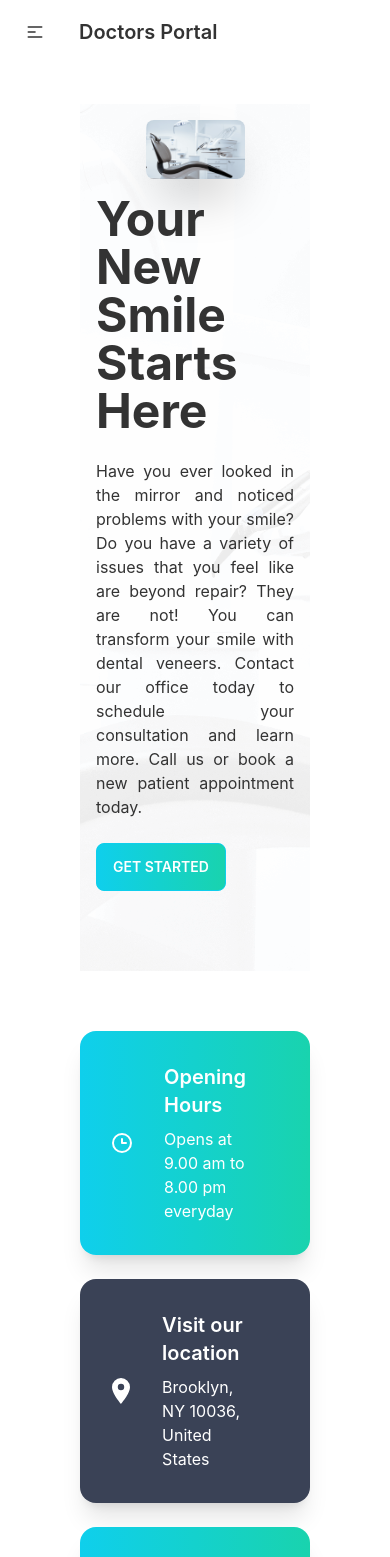
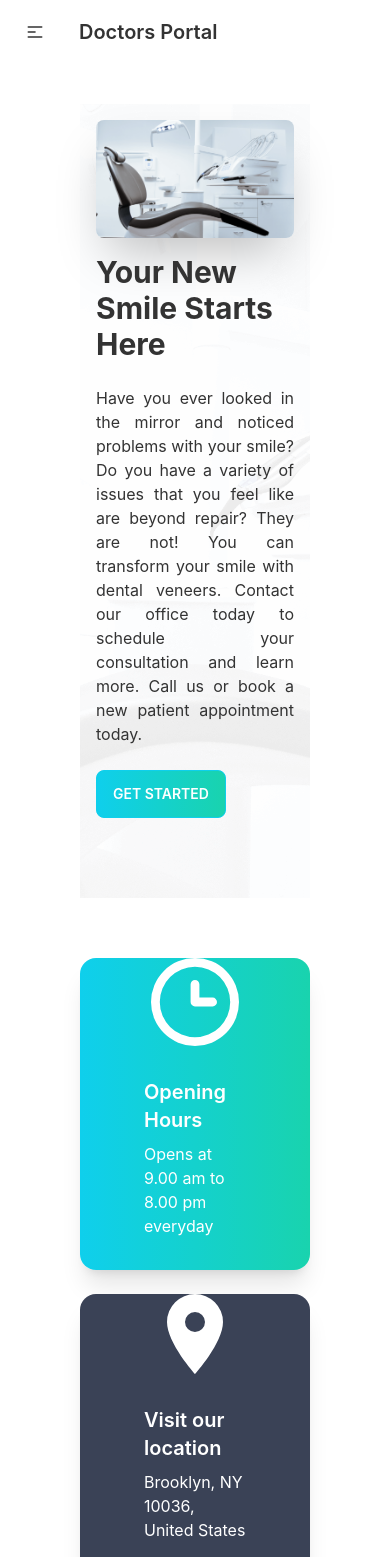
Before and after one commit to khaled39ab/Doctors-Portal-Client, a React (Create React App) app: page / in a window 390 px wide. Shown: the top 1557 px of the page. Built offline with nearby package versions, Linux system fonts and the light colour scheme.

Commit message:
make responsive

```diff
--- a/src/Pages/Home/Banner/Banner.jsx
+++ b/src/Pages/Home/Banner/Banner.jsx
@@ -6,9 +6,9 @@ const Banner = () => {
     return (
         <div className="hero banner my-10 pb-16">
             <div className="hero-content flex-col lg:flex-row-reverse">
-                <img src={chair} alt='chair' className="w-1/2 rounded-lg shadow-2xl" />
+                <img src={chair} alt='chair' className="lg:w-1/2 rounded-lg shadow-2xl" />
                 <div>
-                    <h1 className="text-5xl font-bold">Your New Smile Starts Here</h1>
+                    <h1 className="text-3xl lg:text-5xl font-bold">Your New Smile Starts Here</h1>
                     <p className="py-6 text-justify">
                         Have you ever looked in the mirror and noticed problems with your smile? Do you have a variety of issues that you feel like are beyond repair? They are not! You can transform your smile with dental veneers. Contact our office today to schedule your consultation and learn more. Call us or book a new patient appointment today.
                     </p>
--- a/src/Pages/Home/InfoCards/InfoCard.jsx
+++ b/src/Pages/Home/InfoCards/InfoCard.jsx
@@ -5,8 +5,10 @@ const InfoCard = ({ card }) => {
     const { title, img, description, bgClass } = card;
 
     return (
-        <div className={`card px-8 card-side shadow-xl ${bgClass}`}>
-            <figure><img src={img} alt="Movie" /></figure>
+        <div className={`card px-8 md:card-side shadow-xl ${bgClass}`}>
+            <figure>
+                <img src={img} alt="info" />
+            </figure>
             <div className="card-body">
                 <h2 className="card-title">{title}</h2>
                 <p>{description}</p>
--- a/src/Pages/Home/Services/Service.jsx
+++ b/src/Pages/Home/Services/Service.jsx
@@ -6,7 +6,7 @@ const Service = ({service}) => {
 
     return (
         <div className="card glass pt-8 ">
-            <figure><img src={img} alt="car!" /></figure>
+            <figure><img src={img} alt="service" /></figure>
             <div className="card-body items-center text-center">
                 <h2 className="card-title">{title}</h2>
                 <p>{description}</p>
```
